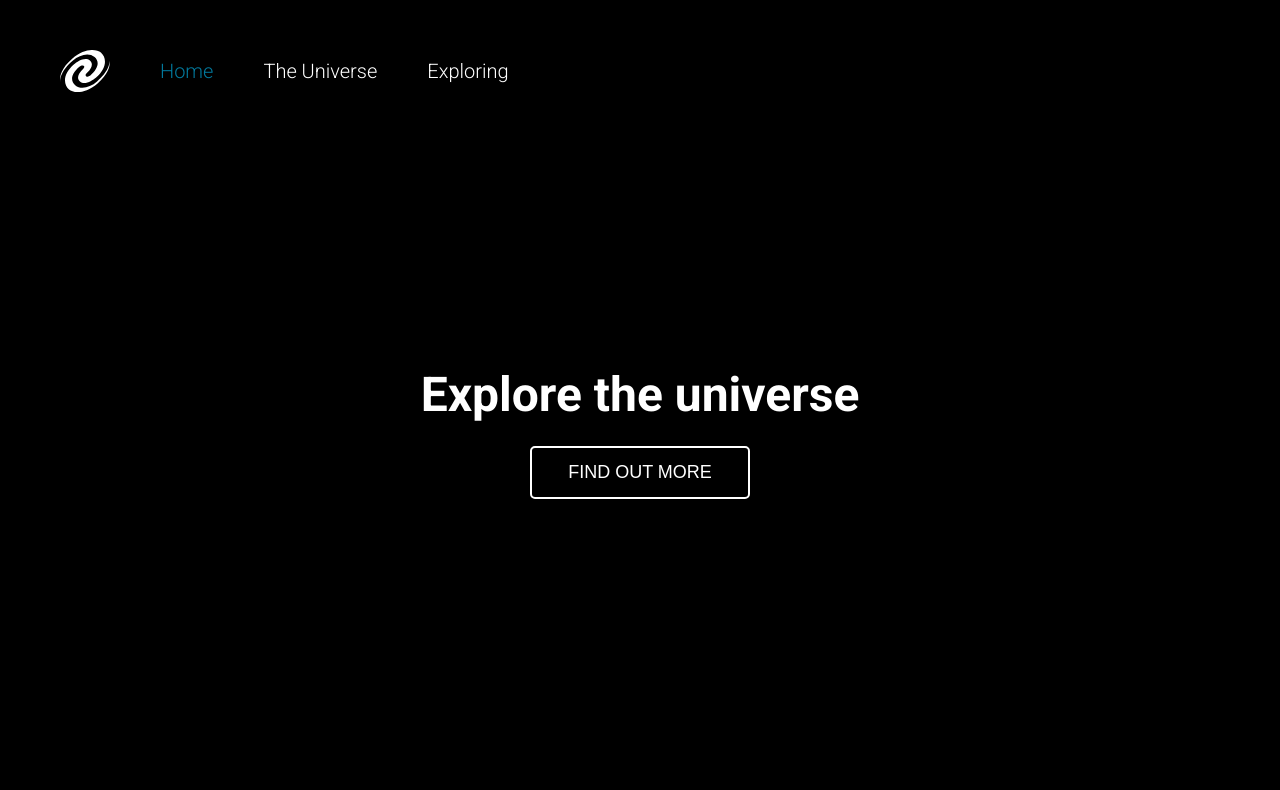
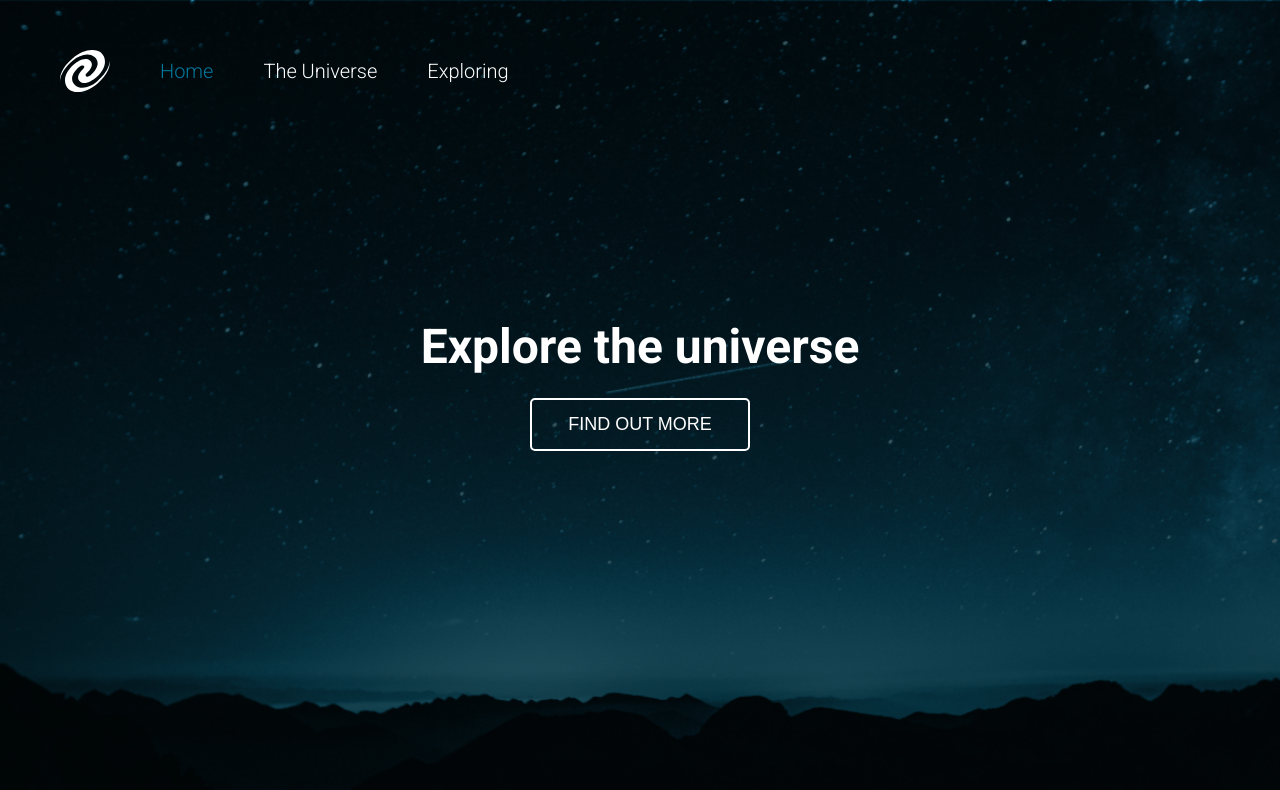
Before and after one commit to bedeschiotavia/stage-06-spa-universe, a website with bundled scripts: page index.html in a window 1280 px wide. Built offline with nearby package versions, Linux system fonts and the light colour scheme.

Commit message:
Add class active on current page and change background image

```diff
--- a/index.html
+++ b/index.html
@@ -8,7 +8,7 @@
 </head>
 <body>
   <nav>
-    <img src="src/img/logo-universe.svg" alt="logotipo universo">
+    <img src="assets/img/logo-universe.svg" alt="logotipo universo">
     <a class="active" href="/" onclick="route()">Home</a>
     <a href="/universe" onclick="route()">The Universe</a>
     <a href="/exploring" onclick="route()">Exploring</a>
--- a/js/router.js
+++ b/js/router.js
@@ -12,8 +12,10 @@ export class Router {
     window.history.pushState({},"", event.target.href)
 
     this.handle()
+
   }
-  handle(){
+
+  handle(currentPath){
     const { pathname } = window.location
     const route = this.routes[pathname] || this.routes[404]
     fetch(route)
@@ -21,5 +23,35 @@ export class Router {
     .then(html => {
       document.querySelector('#app').innerHTML = html
     })
+
+    this.changeBackground(route)
+
+    const navLinks = document.querySelectorAll("nav a")
+    navLinks.forEach((link) => {
+      link.classList.remove("active")
+    })
+
+    const currentLink = document.querySelector(`nav a[href='${pathname}']`)
+    if (currentLink) {
+      currentLink.classList.add("active")
+    }
+  }
+
+  changeBackground(route) {
+    const page = route.split("pages/")[1].split(".html")[0]
+
+    switch(page) {
+      case "home":
+        document.body.style.backgroundImage = "url('./assets/img/mountains-universe-1.png')"
+        break
+      case "universe":
+        document.body.style.backgroundImage = "url('./assets/img/mountains-universe-2.png')"
+        break
+      case "exploring":
+        document.body.style.backgroundImage = "url('./assets/img/mountains-universe-3.png')"
+        break
+      default:
+        document.body.style.backgroundImage = "url('./assets/img/mountains-universe-1.png')"
+    }
   }
 }
--- a/style.css
+++ b/style.css
@@ -15,9 +15,11 @@
 }
 
 body {
+  height: 100vh;
   font-family: 'Roboto', sans-serif;
-  background-color: black;
   color: var(--light);
+  background-size: cover;
+  background-color: var(--dark);
 }
 
 h1 {
@@ -51,16 +53,8 @@ a:hover {
 }
 
 .center-page {
-  width:900px;
-  height: 60px;
+  padding-top: 180px;
   text-align: center;
-
-  position: absolute;
-  top:0;
-  bottom: 0;
-  left: 0;
-  right: 0;
-
   margin: auto;
 }
 
```
Also changed, not shown: assets/img/logo-universe.svg (renamed from src/img/logo-universe.svg), assets/img/mountains-universe-1.png (renamed from src/img/mountains-universe-1 1.png), assets/img/mountains-universe-2.png (renamed from src/img/mountains-universe-2.png), assets/img/mountains-universe-3.png (renamed from src/img/mountains-universe-3.png), 2 other files.
